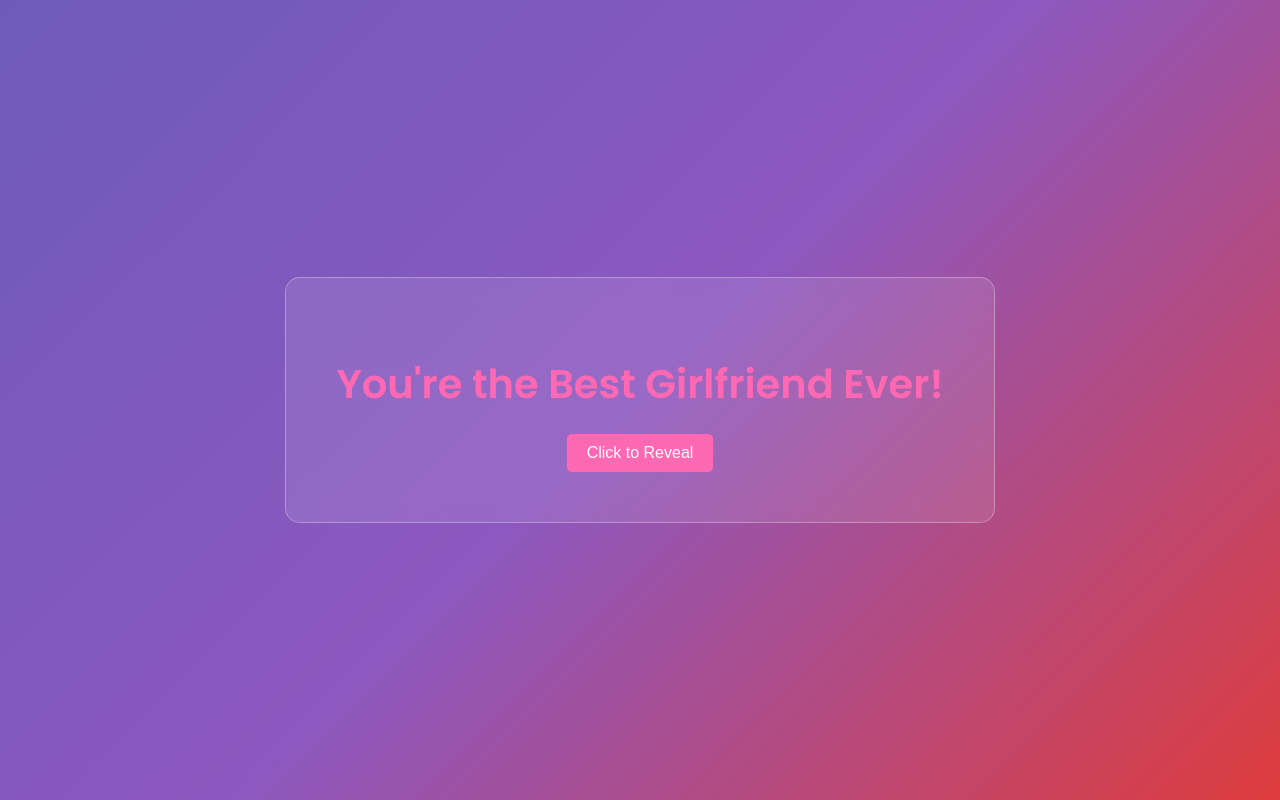
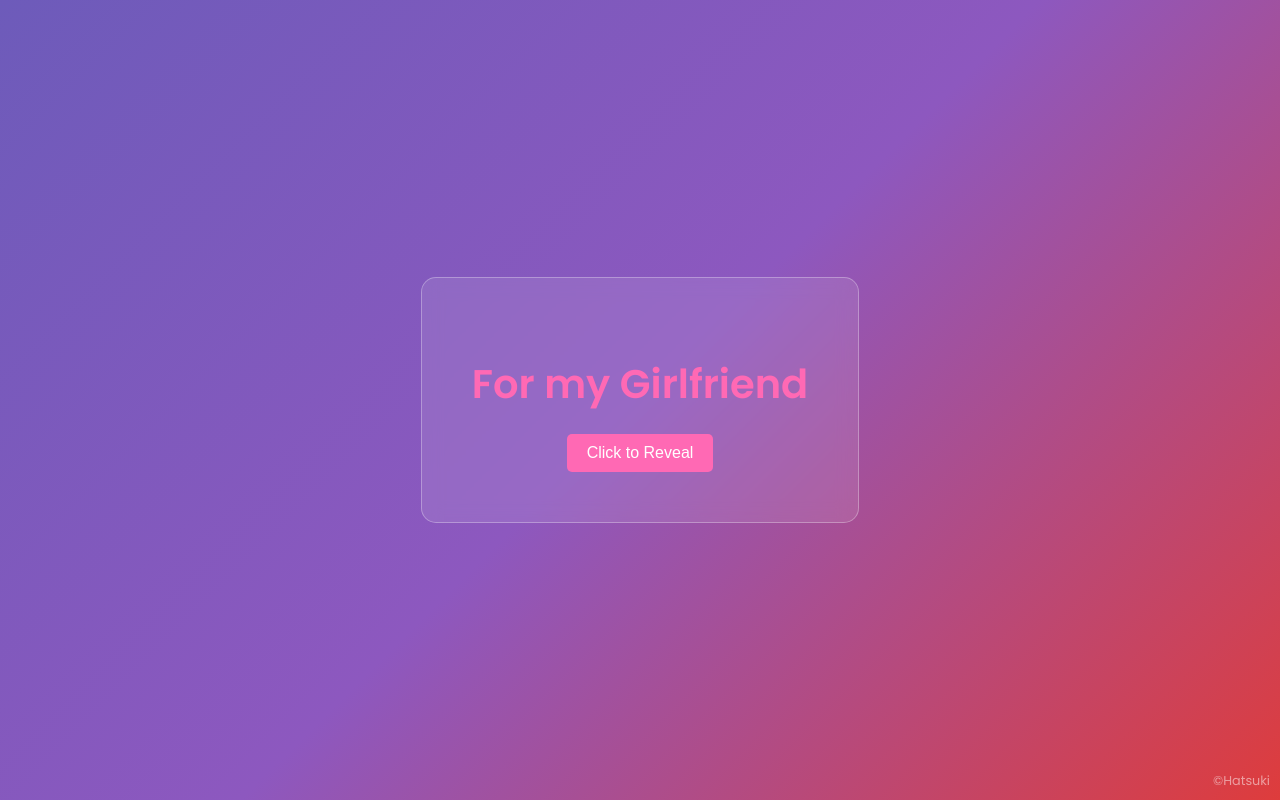
Before and after one commit to lumibao/Cutienara, a plain HTML site: page index.html in a window 1280 px wide. Drawn offline with Linux system fonts and the light colour scheme.

Commit message:
Add files via upload

```diff
--- a/index.html
+++ b/index.html
@@ -10,11 +10,12 @@
 <body>
     <div class="container">
         <div class="card">
-            <h1>You're the Best Girlfriend Ever!</h1>
+            <h1>For my Girlfriend</h1>
             <button onclick="displayMessage()">Click to Reveal</button>
-            <p id="message" class="hidden">My love for you is limitless!</p>
+            <p id="message" class="hidden">In the vast sea of my happiness, my love for you is an island of its own, unparalleled and incomparable.</p>
         </div>
     </div>
+    <div class="watermark">©Hatsuki</div>
     <script src="script.js"></script>
 </body>
 </html>
--- a/styles.css
+++ b/styles.css
@@ -8,6 +8,7 @@ body {
     height: 100vh;
     margin: 0;
     overflow: hidden;
+    position: relative;
 }
 
 .container {
@@ -21,13 +22,11 @@ body {
     border-radius: 15px;
     padding: 50px;
     text-align: center;
-    transform-style: preserve-3d;
-    transform: rotateY(0deg);
-    transition: transform 1s;
+    transition: transform 0.6s;
 }
 
 .card:hover {
-    transform: rotateY(180deg);
+    transform: scale(1.05);
 }
 
 h1 {
@@ -71,3 +70,12 @@ button:hover {
         opacity: 1;
     }
 }
+
+.watermark {
+    position: absolute;
+    bottom: 10px;
+    right: 10px;
+    font-size: 0.8em;
+    color: rgba(255, 255, 255, 0.5);
+    pointer-events: none;
+}
```
